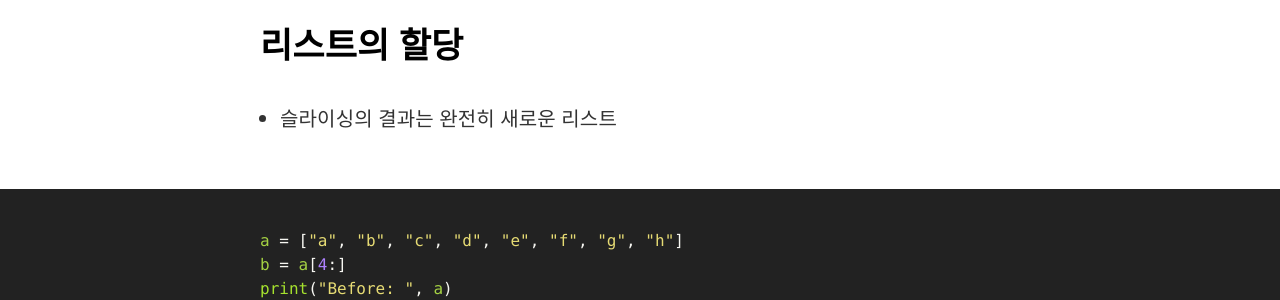
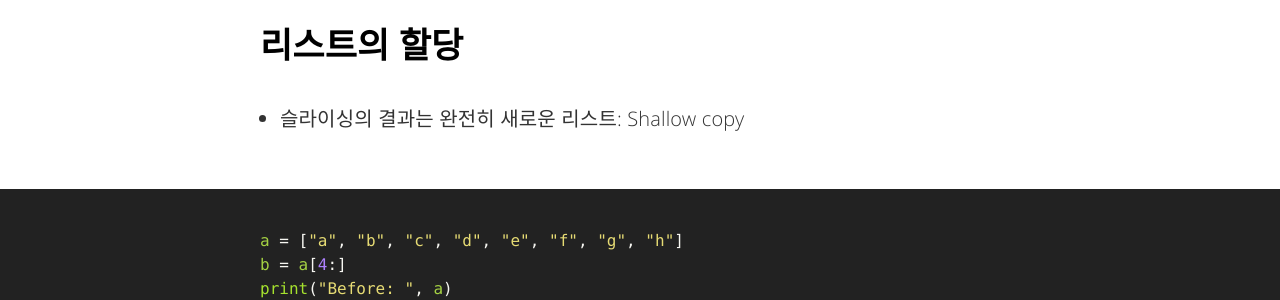
Before and after one commit to hcnoh/blog-prev, a Jekyll site: the page built from _posts/2018-09-16-effective-python-way05.md, in a window 1280 px wide and 900 px high, scrolled down 2507 px. Shown: the part 155-455 px from the top of the window. Built offline with Jekyll 4.4.1, drawn with Linux system fonts in a browser that asks for light colours; comment, search, counter and statistics services are not loaded.

Commit message:
Update 2018-09-16-effective-python-way05.md

```diff
--- a/_posts/2018-09-16-effective-python-way05.md
+++ b/_posts/2018-09-16-effective-python-way05.md
@@ -50,7 +50,7 @@ assert a[-0:] == a[:]
 {% endhighlight %}
 
 ## 리스트의 할당
-- 슬라이싱의 결과는 완전히 새로운 리스트
+- 슬라이싱의 결과는 완전히 새로운 리스트: Shallow copy
 {% highlight python %}
 a = ["a", "b", "c", "d", "e", "f", "g", "h"]
 b = a[4:]
```
